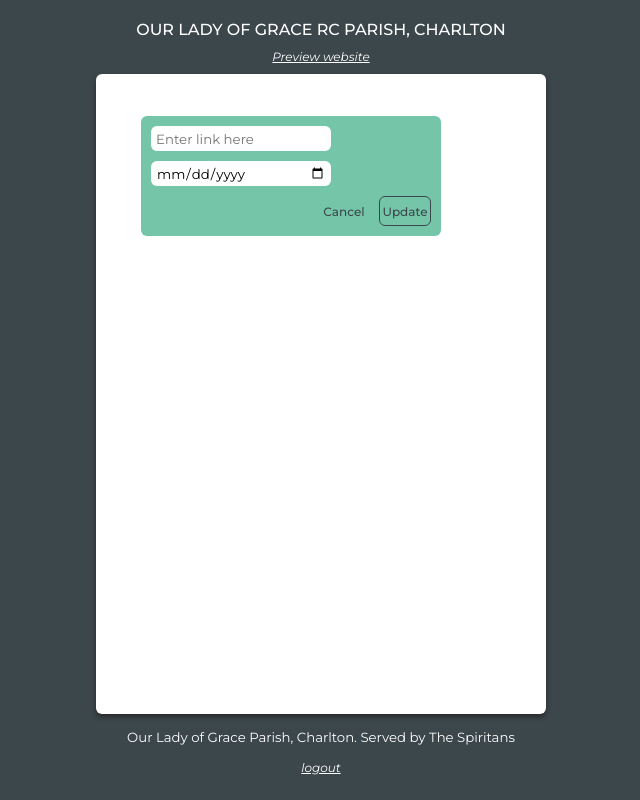
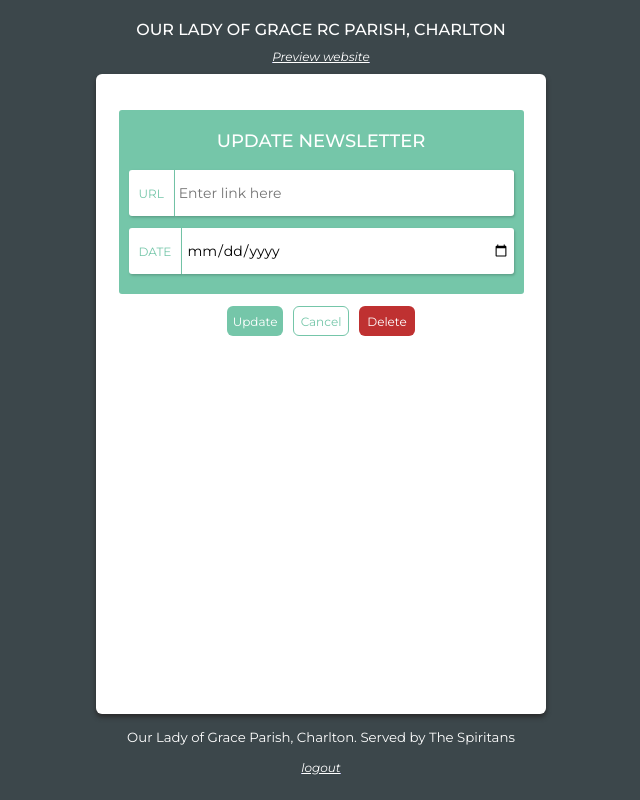
Before and after one commit to isondetech/olog-newsletter-app, a Flask app: template templates/update.html in a window 1280 px wide. Shown: the whole page, without its empty margins (319-959 px from the left). Run offline with Flask 3, Linux system fonts and the light colour scheme; the template is opened without the code that fills it, so the values that code supplies are empty.

Commit message:
Add delete (#3)
* Add delete view

* add delete page

* Fix admin page

* Fix urls in update page template

* Add new update form css

* Increase height of update inputs

* Finish update card content section

* Start update card button styling

* Style update card buttons

* Add active and hover states

* Amend delete page

* Style delete card

* Add hover and active states to delete card buttons

* Add delete functionality

* Clean Up

```diff
--- a/app.py
+++ b/app.py
@@ -40,19 +40,25 @@ def load_user(user_id):
 # define models
 
 
+"""
+ Newsletter table datamodel object
+ """
 class Newsletter(db.Model):
-    """newsletter datamodel object"""
     id = db.Column(db.Integer, primary_key=True)
     link = db.Column(db.String)
     date =  db.Column(db.String)
 
+"""
+Passcode table datamodel object
+"""
 class Passcode(db.Model, UserMixin):
-    """passcode datamodel object"""
     id = db.Column(db.Integer, primary_key=True)
     password = db.Column(db.String)
 
+"""
+Login form object
+"""
 class LoginForm(FlaskForm):
-    """login form object"""
     passcode = PasswordField(
         validators=[InputRequired()],
         render_kw={"placeholder":" Enter passcode"}
@@ -80,7 +86,7 @@ def get_fmt_newsletters() -> list:
     return fmt_newsletter_dates(db.session.execute(db.select(Newsletter).order_by(desc(Newsletter.date))).scalars().all())
 
 
-# controllers
+# views
 
 
 """
@@ -88,9 +94,7 @@ Home Page
 """
 @app.route('/')
 def index():
-
     newsletters = get_fmt_newsletters()
-    print(newsletters)
     return render_template('home.html', db_data = newsletters[:14])
 
 """
@@ -124,20 +128,36 @@ def admin():
     return render_template('admin.html', db_data = newsletters[:14])
 
 """
-Update Page
+Update Newsletter Page
 """
 @app.route('/update/<int:id>', methods=["POST","GET"])
 @login_required
 def update(id):
-
     data = Newsletter.query.get_or_404(id)
     if request.method == 'POST':
         data.link = request.form['link']
         data.date = request.form['date']
         db.session.commit()
         return redirect('/admin')
-    else:
-        return render_template('update.html', db_data=data)
+    return render_template('update.html', db_data=data)
+
+"""
+Delete Newsletter Page
+"""
+@app.route('/delete/<int:id>', methods=["POST","GET"])
+@login_required
+def delete(id):
+    newsletter = db.get_or_404(Newsletter, id)
+    if request.method == 'POST':
+        db.session.delete(newsletter)
+        db.session.commit()
+        return redirect('/admin')
+    fmt_newsletter_date = format_date(newsletter.date)
+    return render_template(
+        'delete.html',
+        newsletter_info=f"Newsletter {fmt_newsletter_date}",
+        newsletter_id=id
+    )
 
 """
 Logout Page
@@ -151,6 +171,5 @@ def logout():
 
 # start app
 
-
 if __name__ == "__main__":
     app.run()
--- /dev/null
+++ b/static/css/update-card.css
@@ -0,0 +1,106 @@
+.update-card-parent{
+    height: 100%;
+    width: 100%;
+    display: flex;
+    flex-direction: column;
+    align-items: center;
+    gap: 12px;
+    margin-top: 4.5rem;
+}
+
+.update-card-content{
+    background-color: #75C6A9;
+    width: 90%;
+    border-radius: 3px;
+    padding: 20px 10px 20px 10px;
+    display: flex;
+    flex-direction: column;
+    gap: 18px;
+}
+
+.update-card-content h1{
+    color: #fff;
+    font-size: 18px;
+    font-weight: 500;
+    text-align: center;
+}
+
+.update-card-inputs{
+    display: flex;
+    flex-direction: column;
+    gap: 12px;
+}
+
+.update-card-input{
+    display: flex;
+}
+
+.update-card-label{
+    background-color: #fff;
+    font-size: 12px;
+    color: #75C6A9;
+    border-right: 1px solid #75C6A9;
+    border-bottom-left-radius: 3px;
+    border-top-left-radius: 3px;
+    height: 46px;
+    display: flex;
+    flex-direction: column;
+    justify-content: center;
+    padding: 0px 10px 0px 10px;
+    box-shadow: 1px 1.5px 2.5px #5d9e87;
+}
+
+.update-card-input input{
+    border: 0 solid black;
+    font-size: 14px;
+    border-top-right-radius: 3px;
+    border-bottom-right-radius: 3px;
+    width: 100%;
+    padding-left: 4px;
+    padding-right: 4px;
+    box-shadow: 1px 1.5px 2.5px #5d9e87;
+}
+
+.update-card-buttons{
+    display: flex;
+    gap: 10px;
+}
+
+
+.update-card-buttons button{
+    font-size: 12px;
+    width: 3.5rem;
+    margin-top: 0px;
+    color:#fff;
+    transition-duration: 0.2s
+}
+
+.update-card-buttons .update-card-cancel-btn{
+    background-color: #fff;
+    border: 1px solid #75C6A9;
+    color: #75C6A9;
+}
+
+.update-card-buttons .update-card-delete-btn{
+    background-color: #BF3131;
+}
+
+/* Hover States */
+
+.update-card-buttons .update-card-cancel-btn:hover{
+    background-color: rgba(117, 198, 169, 0.3);
+}
+
+.update-card-buttons .update-card-delete-btn:hover{
+    background-color: #9e2828;
+}
+
+/* Active States */
+
+.update-card-buttons .update-card-cancel-btn:active{
+    background-color: rgba(117, 198, 169, 0.3);
+}
+
+.update-card-buttons .update-card-delete-btn:active{
+    background-color: #9e2828;
+}
--- a/templates/base.html
+++ b/templates/base.html
@@ -6,6 +6,8 @@
         <meta name="viewport" content="width=device-width, initial-scale=1.0">
         <link rel="shortcut icon" type="image/png" href="{{ url_for('static', filename='imgs/church.png') }}">
         <link rel="stylesheet" href="{{ url_for('static', filename='css/olog-style.css') }}">
+        <link rel="stylesheet" href="{{ url_for('static', filename='css/update-card.css') }}">
+        <link rel="stylesheet" href="{{ url_for('static', filename='css/delete-card.css') }}">
         <link rel="preconnect" href="https://fonts.googleapis.com">
         <link rel="preconnect" href="https://fonts.gstatic.com" crossorigin>
         <link href="https://fonts.googleapis.com/css2?family=Montserrat:ital,wght@0,100;0,200;0,300;0,400;0,500;0,600;0,700;0,800;0,900;1,100;1,200;1,300;1,400;1,500;1,600;1,700;1,800;1,900&display=swap" rel="stylesheet">
--- a/templates/update.html
+++ b/templates/update.html
@@ -5,30 +5,34 @@
 {%endblock%}
 
 {%block header%}
-    <a href='/' target="_blank"><p>Preview website</p></a>
+    <a href="{{ url_for('index') }}" target="_blank"><p>Preview website</p></a>
 {%endblock%}
 
 {%block content%}
 <main>
-    <div class="newsletter-container" >
-        <div class="add-newsletter-form">
-            <form action="/update/{{db_data.id}}" method="POST">
-                <input type="text" name="link" placeholder="Enter link here" value="{{db_data.link}}"required>
-                <input type="date" name="date" value="{{db_data.date}}" required><br>
-                <div class="form-buttons">
-                    <a href="/admin"><input type="button" value="Cancel"></a>
-                    <input type="submit" value="Update" >
+    <form class="update-card-parent" action="{{url_for('update', id=db_data.id)}}" method="POST">
+        <div class="update-card-content">
+            <h1>UPDATE NEWSLETTER</h1>
+            <div class="update-card-inputs">
+                <div class="update-card-input">
+                    <div class="update-card-label"><p>URL</p></div>
+                    <input type="text" name="link" placeholder="Enter link here" value="{{db_data.link}}"required>
                 </div>
-            </form>
+                <div class="update-card-input">
+                    <div class="update-card-label"><p>DATE</p></div>
+                    <input type="date" name="date" value="{{db_data.date}}" required>
+                </div>
+            </div>
         </div>
-    </div>
+        <div class="update-card-buttons">
+            <button type="submit" class="update-card-submit-btn">Update</button>
+            <a href="{{ url_for('admin') }}"><button class="update-card-cancel-btn" type="button">Cancel</button></a>
+            <a href="{{url_for('delete', id=db_data.id)}}"><button class="update-card-delete-btn" type="button">Delete</button></a>
+        </div>
+    </form>
 </main>
 {%endblock%}
 
 {%block footer%}
     <a href="/logout"><p>logout</p></a>
 {%endblock%}
-
-{%block script%}
-    <script src="{{ url_for('static', filename='scripts/unhide-form.js') }}"></script>
-{%endblock%}
```
Also changed, not shown: static/css/delete-card.css (added, +79 -0 lines), templates/delete.html (added, +32 -0 lines), templates/home.html (+2 -8 lines).
